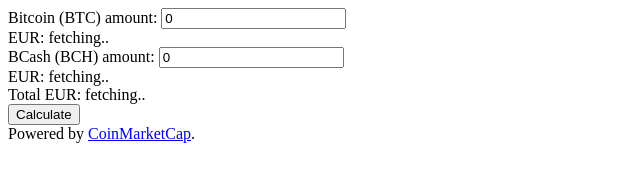
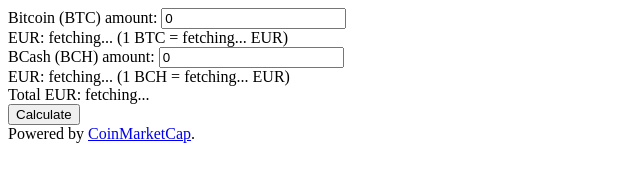
Before and after one commit to sepal/bitcoin-price, a plain HTML site: page index.html in a window 1280 px wide. Shown: the whole page, without its empty margins (0-640 px from the left). Drawn offline with Linux system fonts and the light colour scheme; no server answers.

Commit message:
feat(rate): Add conversion rates for 1 unit

```diff
--- a/index.html
+++ b/index.html
@@ -11,13 +11,17 @@
         Bitcoin (BTC) amount:
         <input type="text" id="btc_amount" name="btc_amount">
         <br> EUR:
-        <span id="btc_result">fetching..</span>
+        <span id="btc_result">fetching...</span>
+        (1 BTC =
+        <span id="btc_rate">fetching...</span> EUR)
         <br> BCash (BCH) amount:
         <input type="text" id="bch_amount" name="bch_amount">
         <br> EUR:
-        <span id="bch_result">fetching..</span>
+        <span id="bch_result">fetching...</span>
+        (1 BCH =
+        <span id="bch_rate">fetching...</span> EUR)
         <br> Total EUR:
-        <span id="total">fetching..</span>
+        <span id="total">fetching...</span>
         <br>
         <input type="submit" value="Calculate">
     </form>
--- a/script.js
+++ b/script.js
@@ -64,6 +64,9 @@ function calculate() {
   for (var i = 0, len = json.length; i < len; i++) {
     if (json[i].symbol == "BTC" || json[i].symbol == "BCH") {
       var rate = json[i].price_eur;
+      var rate_id = json[i].symbol.toLowerCase() + "_rate";
+      document.getElementById(rate_id).innerHTML = parseFloat(rate).formatMoney();
+
       var amount_id = json[i].symbol.toLowerCase() + "_amount";
       var result = rate * document.getElementById(amount_id).value;
       var result_id = json[i].symbol.toLowerCase() + "_result";
```
